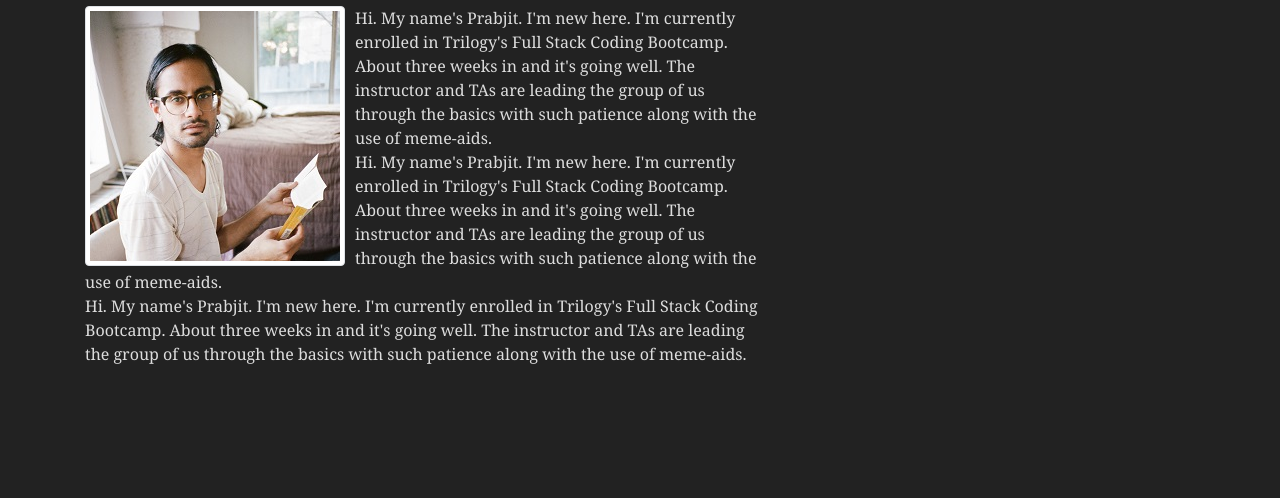
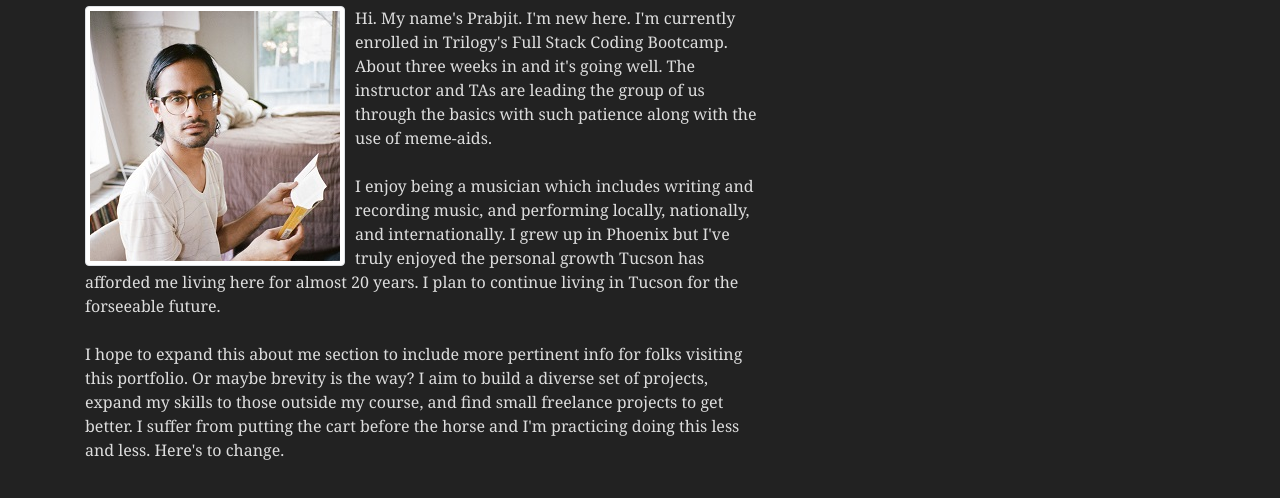
Before and after one commit to prabjitv/Responsive-Portfolio, a plain HTML site: page index.html in a window 1280 px wide. Shown: the part 112-610 px from the top of the page. Drawn offline with nearby package versions, Linux system fonts and the light colour scheme.

Commit message:
commit to update bio in about me

```diff
--- a/index.html
+++ b/index.html
@@ -52,15 +52,15 @@
                             Hi. My name's Prabjit. I'm new here. I'm currently enrolled in Trilogy's Full Stack Coding
                             Bootcamp. About three weeks in and it's going well. The instructor and TAs are leading the
                             group of us through the basics with such patience along with the use of meme-aids.
-                            <br>
-                            Hi. My name's Prabjit. I'm new here. I'm currently enrolled in Trilogy's Full Stack Coding
-                            Bootcamp. About three weeks in and it's going well. The instructor and TAs are leading the
-                            group of us through the basics with such patience along with the use of meme-aids.
-                            <br>
-                            Hi. My name's Prabjit. I'm new here. I'm currently enrolled in Trilogy's Full Stack
-                            Coding Bootcamp. About three weeks in and it's going well. The instructor and TAs are
-                            leading the group of us through the basics with such patience along with the use of
-                            meme-aids.
+                            <br><br>
+                            I enjoy being a musician which includes writing and recording music, and performing locally, nationally, and internationally.
+                            I grew up in Phoenix but I've truly enjoyed the personal growth Tucson has afforded me living here for almost 20 years.
+                            I plan to continue living in Tucson for the forseeable future.
+                            <br><br>
+                            I hope to expand this about me section to include more pertinent info for folks visiting this portfolio. Or maybe brevity is the way?
+                            I aim to build a diverse set of projects, expand my skills to those outside my course, and find small freelance projects to get better.
+                            I suffer from putting the cart before the horse and I'm practicing doing this less and less. Here's to change.
+
                         </p>
                     </div>
                 </div>
```
